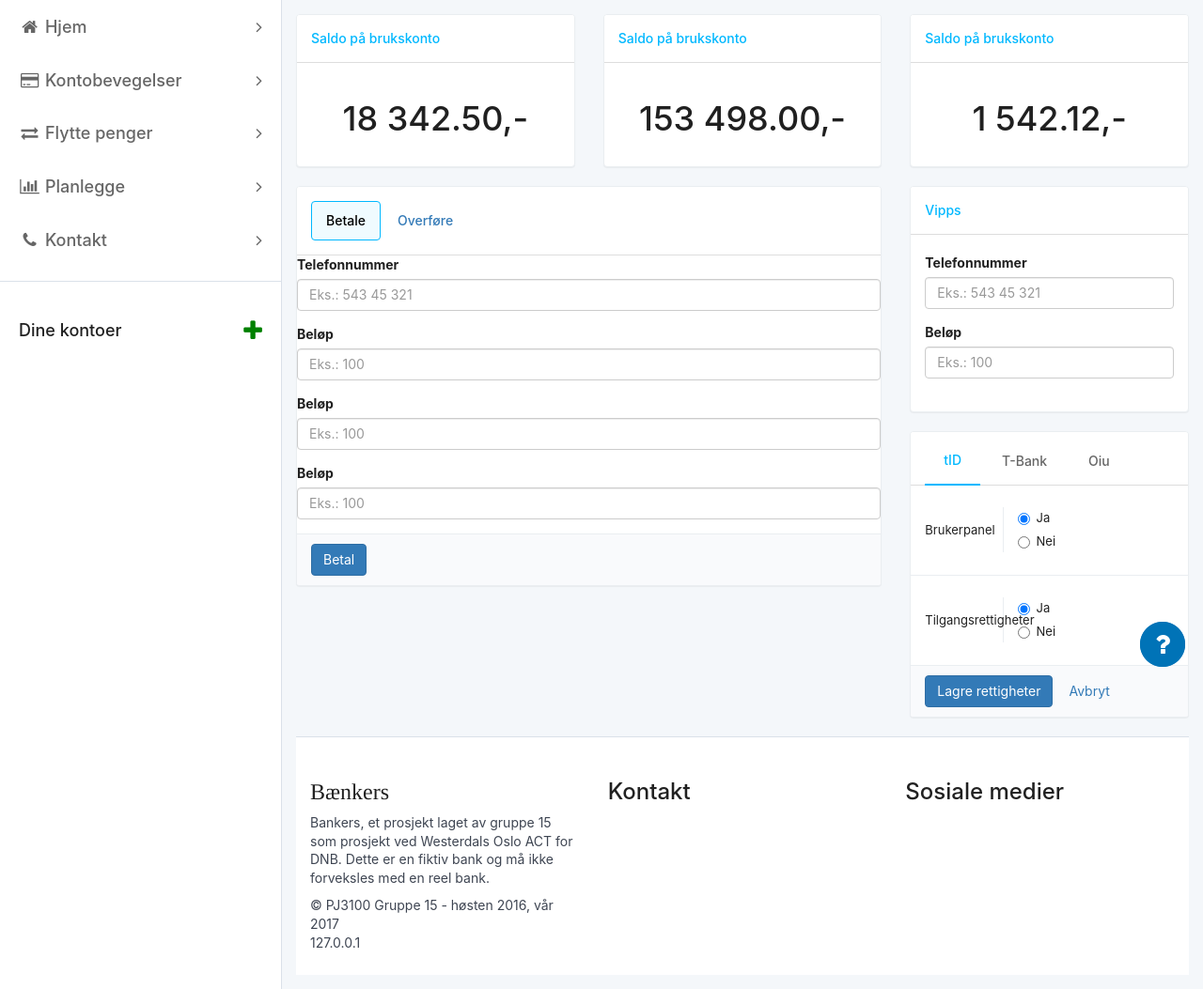
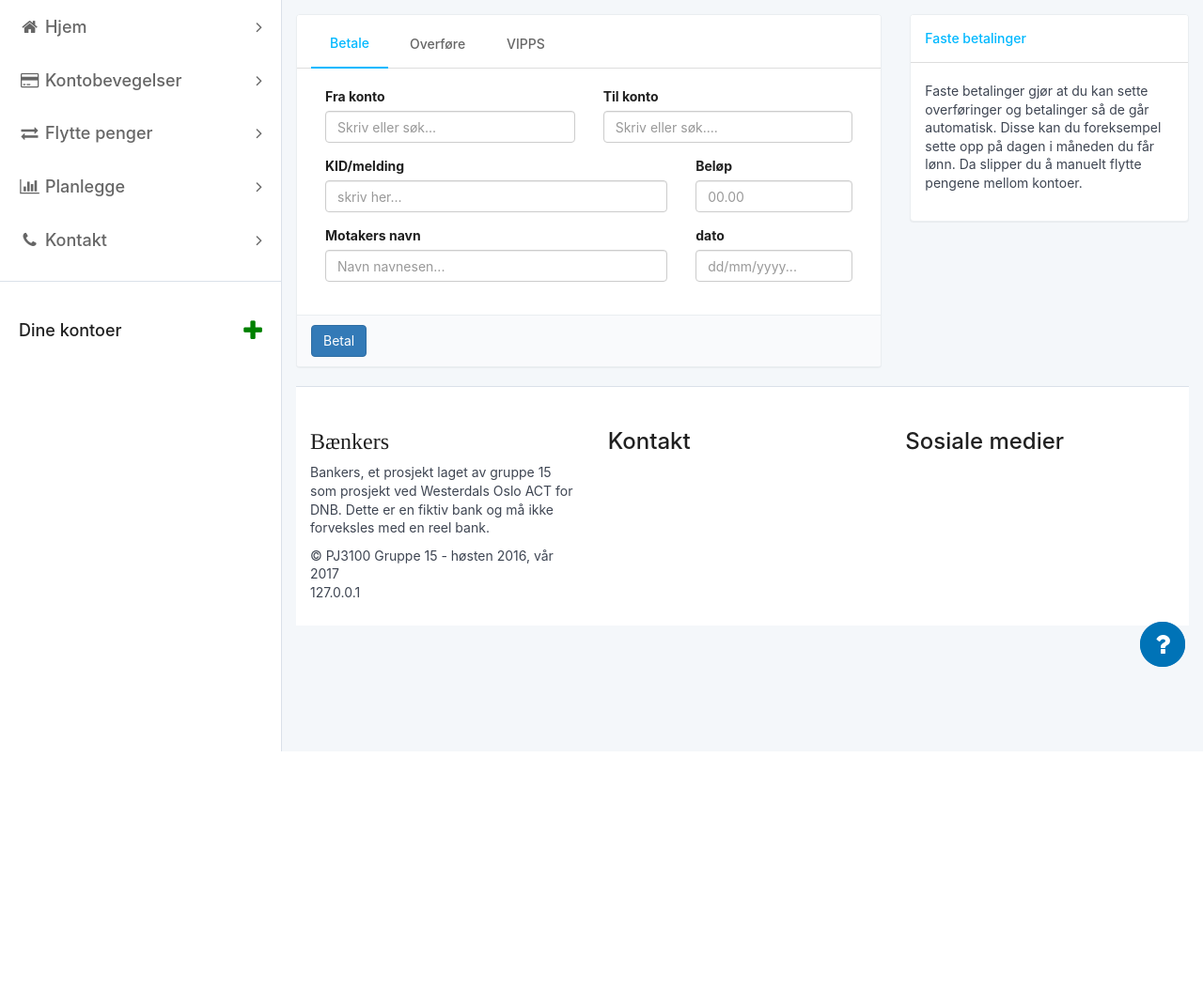
Before and after one commit to MathiasOki/Bankers, a PHP site: page /regularPayment.php in a window 1280 px wide. Shown: the part 70-1123 px from the top of the page at 94% size. After the commit the page ends 870 px from the top, so only its background shows below. Run offline with PHP 8.4, Linux system fonts and the light colour scheme; the visitor is signed in with stand-in values (Sample User, id 1); data that the repository does not hold is empty; some web fonts are replaced.

Commit message:
fixed a fault in index. started on regular payment and added the link in planning

```diff
--- a/index.php
+++ b/index.php
@@ -66,7 +66,6 @@
                     </div>
 
 					<div class="panel-body">
-						<form>
 							<row>
 								<div class="form-group col-md-6">
 								  <label for="tlf">Fra konto</label>
--- a/planning.php
+++ b/planning.php
@@ -27,7 +27,7 @@
 						<ul class="nav nav-tabs">
 							<li><a href="#">Budsjett</a></li>
 							<li><a href="#">Spare</a></li>
-							<li><a href="#">Fast betaling</a></li>
+							<li><a href="regularPayment.php">Fast betaling</a></li>
 						</ul>
 					</div>
 				</div>
--- a/regularPayment.php
+++ b/regularPayment.php
@@ -2,12 +2,12 @@
     require_once("global/config.php");
 
 	// if session is not set this will redirect to login page
-	/*if( !isset($_SESSION['user']) ) {
+	if( !isset($_SESSION['user']) ) {
 		header("Location: login.php");
 		exit;
-	}*/
+	}
 
-	//$logged = $satan->getUser($_SESSION['user']);
+	$logged = $satan->getUser($_SESSION['user']);
 
 	require_once("assets/common/inc/head.php");
 	//require_once("assets/common/inc/header.php");
@@ -25,73 +25,56 @@
 	<?php
 		require_once("assets/common/inc/sidebar.php");
 	?>
-
 	<div class="right-side container-fluid content-padding">
-        <div class="row">
-            <div class="col-md-4">
-                <div class="panel panel-default">
-                    <div class="panel-heading">
-                        Saldo på brukskonto
-                    </div>
-                    <div class="panel-body text-center">
-                        <h1><?=$customClass->makeCurrency(18342.5, NULL)?></h1>
-                    </div>
-                </div>
-            </div>
-
-            <div class="col-md-4">
-                <div class="panel panel-default">
-                    <div class="panel-heading">
-                        Saldo på brukskonto
-                    </div>
-                    <div class="panel-body text-center">
-                        <h1><?=$customClass->makeCurrency(153498, NULL)?></h1>
-                    </div>
-                </div>
-            </div>
-
-            <div class="col-md-4">
-                <div class="panel panel-default">
-                    <div class="panel-heading">
-                        Saldo på brukskonto
-                    </div>
-                    <div class="panel-body text-center">
-                        <h1><?=$customClass->makeCurrency(1542, 12)?></h1>
-                    </div>
-                </div>
-            </div>
-        </div>
-
         <div class="row">
             <div class="col-md-8">
 				<div class="panel panel-default">
                     <div class="panel-heading">
-						<ul class="nav nav-pills">
-						  <li role="presentation" class="active"><a href="#">Betale</a></li>
-						  <li role="presentation"><a href="#">Overføre</a></li>
+						<ul class="nav nav-tabs">
+							<li class="active"><a href="#" data-toggle="tab">Betale</a></li>
+							<li><a href="#" data-toggle="tab">Overføre</a></li>
+							<li><a href="#" data-toggle="tab">VIPPS</a></li>
 						</ul>
                     </div>
-					<form>
-						<div class="form-group">
-						  <label for="tlf">Telefonnummer</label>
-						  <input type="number" class="form-control" id="tlf" placeholder="Eks.: 543 45 321" required="">
+
+					<div class="panel-body">
+							<row>
+								<div class="form-group col-md-6">
+								  <label for="tlf">Fra konto</label>
+								  <input type="number" class="form-control" id="tlf" placeholder="Skriv eller søk..." required="">
 								</div>
 
-						<div class="form-group">
-						  <label for="sum">Beløp</label>
-						  <input type="number" class="form-control" id="sum" placeholder="Eks.: 100" required="">
+								<div class="form-group col-md-6">
+								  <label for="sum">Til konto</label>
+								  <input type="number" class="form-control" id="sum" placeholder="Skriv eller søk...." required="">
+								</div>
+							</row>
+
+
+							<row>
+								<div class="form-group col-md-8">
+								  <label for="sum">KID/melding</label>
+								  <input type="number" class="form-control" id="sum" placeholder="skriv her..." required="">
 								</div>
 
-						<div class="form-group">
+								<div class="form-group col-md-4">
 								  <label for="sum">Beløp</label>
-						  <input type="number" class="form-control" id="sum" placeholder="Eks.: 100" required="">
+								  <input type="number" class="form-control" placeholder="00.00" required="">
+								</div>
+							</row>
+
+							<row>
+								<div class="form-group col-md-8">
+								  <label for="sum">Motakers navn</label>
+								  <input type="number" class="form-control" placeholder="Navn navnesen..." required="">
 								</div>
 
-						<div class="form-group">
-						  <label for="sum">Beløp</label>
-						  <input type="number" class="form-control" id="sum" placeholder="Eks.: 100" required="">
+								<div class="form-group col-md-4">
+								  <label for="sum">dato</label>
+								  <input type="number" class="form-control" placeholder="dd/mm/yyyy..." required="">
 								</div>
-					</form>
+							</row>
+						</div>
 						<div class="panel-footer">
 							<div class="row">
 								<div class="col-md-10 col-md-offset-0">
@@ -104,102 +87,16 @@
             <div class="col-md-4">
                 <div class="panel panel-default">
 					<div class="panel-heading">
-                        Vipps
+                        Faste betalinger
                     </div>
                     <div class="panel-body">
-                        <form>
-                            <div class="form-group">
-                              <label for="tlf">Telefonnummer</label>
-                              <input type="number" class="form-control" id="tlf" placeholder="Eks.: 543 45 321" required="">
-                            </div>
-
-                            <div class="form-group">
-                              <label for="sum">Beløp</label>
-                              <input type="number" class="form-control" id="sum" placeholder="Eks.: 100" required="">
-                            </div>
-                        </form>
+                        <p>
+							Faste betalinger gjør at du kan sette overføringer og betalinger så de går automatisk. Disse kan du foreksempel sette opp på dagen i måneden du får lønn. Da slipper du å manuelt flytte pengene mellom kontoer.
+						</p>
                     </div>
                 </div>
 
-				<div class="panel panel-default">
-					<div class="panel-heading">
-						<ul class="nav nav-tabs">
-							<li class="active"><a href="#tid" data-toggle="tab">tID</a></li>
-							<li><a href="#tbank" data-toggle="tab">T-Bank</a></li>
-							<li><a href="#oiu" data-toggle="tab">Oiu</a></li>
-						</ul>
-					</div>
-					<form rel="form">
-						<div class="tab-content">
-							<div class="tab-pane panel-form active" id="tid">
-								<div class="panel-body padding-none">
-									<div class="row valign margin-none border-bottom">
-										<div class="col-md-4 text-right border-right padding-all">
-											Brukerpanel
-										</div>
-										<div class="col-md-8 padding-all">
-											<div class="radio">
-												<label>
-													<input type="radio" name="transasksjonspanel" value="1" checked>
-													Ja
-												</label>
-											</div>
 
-											<div class="radio">
-												<label>
-													<input type="radio" name="transasksjonspanel" value="0">
-													Nei
-												</label>
-											</div>
-										</div>
-									</div>
-
-									<div class="row valign margin-none">
-										<div class="col-md-4 text-right border-right padding-all">
-											Tilgangsrettigheter
-										</div>
-										<div class="col-md-8 padding-all">
-											<div class="radio">
-												<label>
-													<input type="radio" name="tilgangsrettigheter" value="1" checked>
-													Ja
-												</label>
-											</div>
-
-											<div class="radio">
-												<label>
-													<input type="radio" name="tilgangsrettigheter" value="0">
-													Nei
-												</label>
-											</div>
-										</div>
-									</div>
-								</div>
-							</div>
-
-							<div class="tab-pane panel-form" id="tbank">
-								<div class="panel-body padding-none">
-									T-Bank
-								</div>
-							</div>
-
-							<div class="tab-pane panel-form" id="oiu">
-								<div class="tab-pane" id="tbank">
-									Oiu
-								</div>
-							</div>
-						</div>
-
-						<div class="panel-footer">
-							<div class="row">
-								<div class="col-md-10 col-md-offset-0">
-									<button type="submit" class="btn btn-primary">Lagre rettigheter</button>
-									<button type="reset" class="btn btn-link">Avbryt</button>
-								</div>
-							</div>
-						</div>
-					</form>
-				</div>
             </div>
         </div>
 
```
Lines whose indentation alone changed are shown as unchanged.
